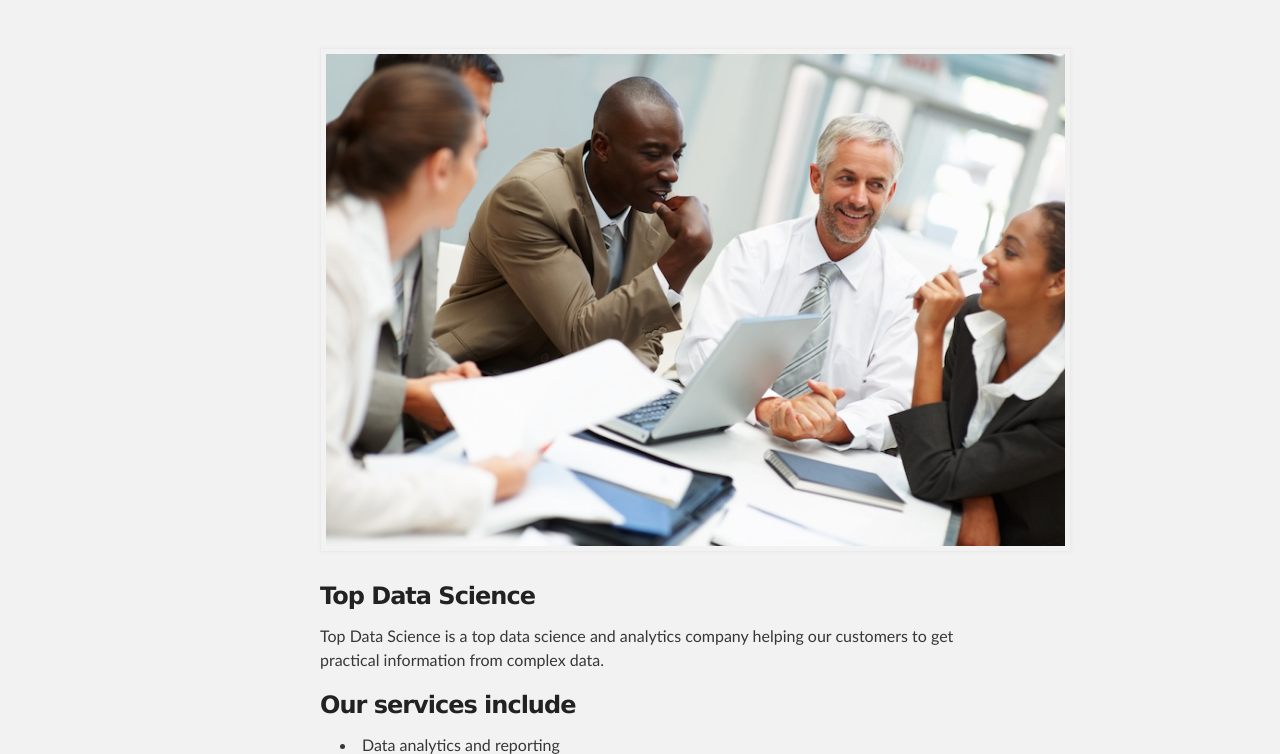
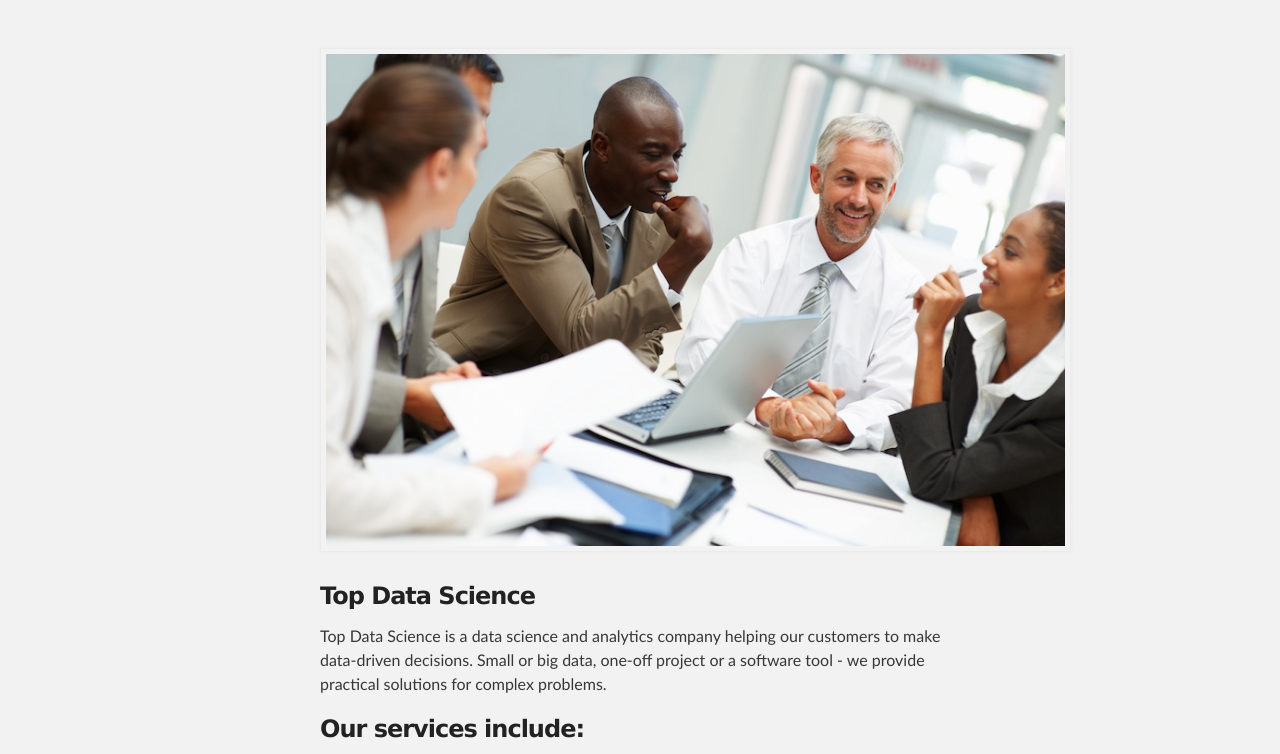
Before and after one commit to topdatasciences/topdatasciences.github.io, a plain HTML site: page index.html in a window 1280 px wide. Shown: the part 176-930 px from the top of the page. Drawn offline with Linux system fonts and the light colour scheme.

Commit message:
Text editing.

```diff
--- a/index.html
+++ b/index.html
@@ -24,9 +24,9 @@
       <img src="images/topdatascience1.jpg" />
       <h3>Top Data Science</h3>
 
-      <p>Top Data Science is a top data science and analytics company helping our customers to get practical information from complex data.</p>
+      <p>Top Data Science is a data science and analytics company helping our customers to make data-driven decisions. Small or big data, one-off project or a software tool - we provide practical solutions for complex problems.</p>
 
-      <h3>Our services include</h3>
+      <h3>Our services include:</h3>
       <ul>
         <li>Data analytics and reporting</li>
         <li>Advanced statistics and analysis</li>
```
